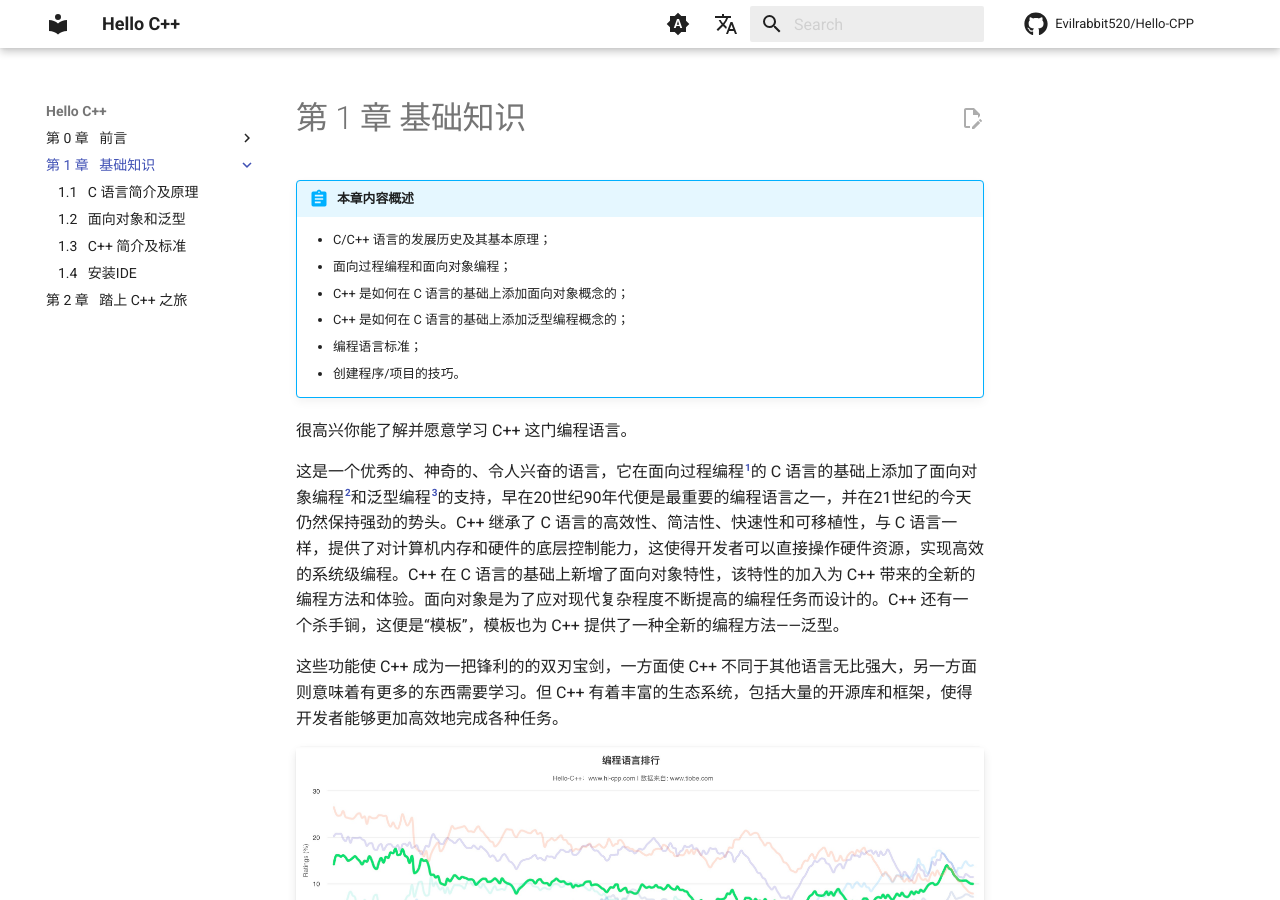
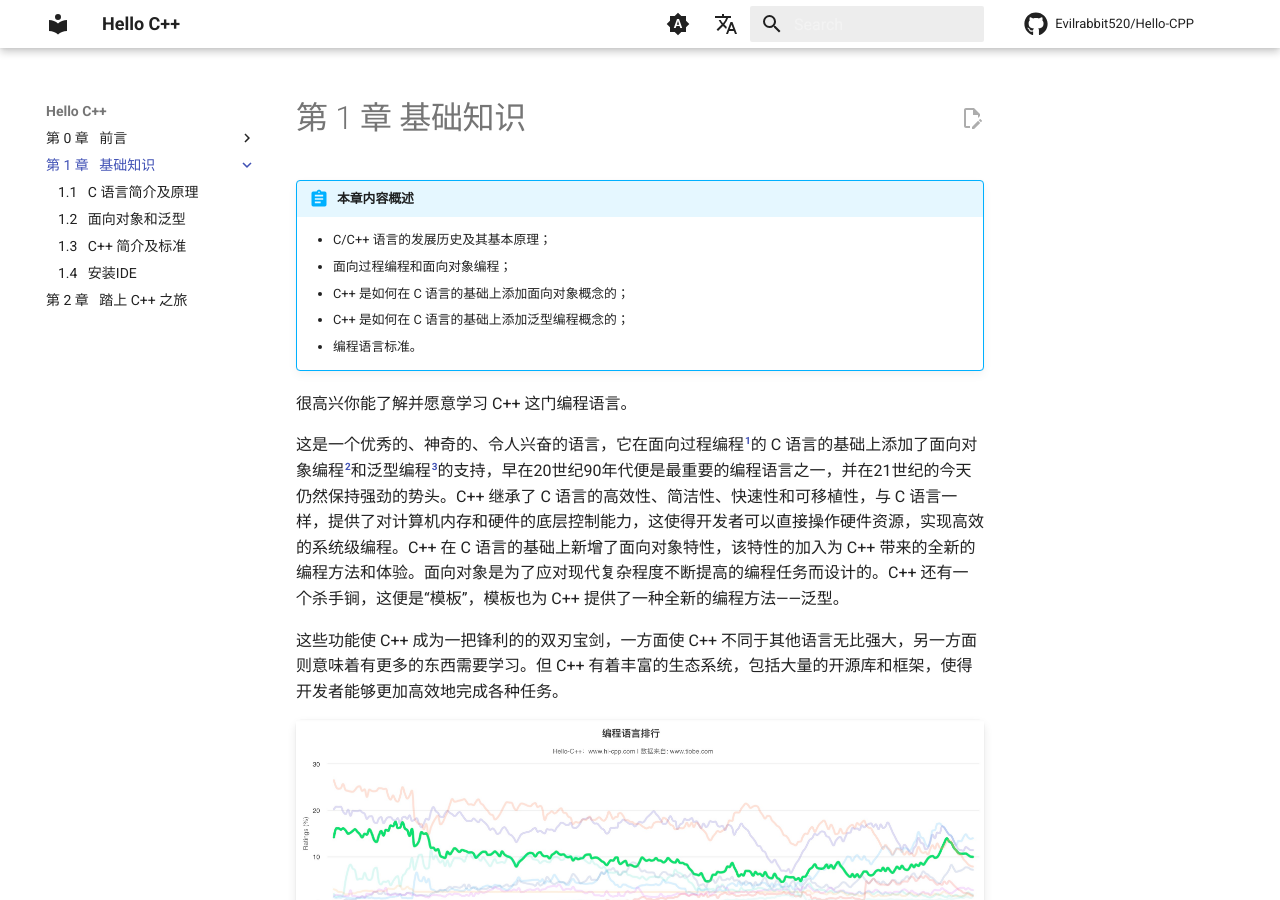
Before and after one commit to Evilrabbit520/Hello-CPP, an MkDocs documentation site: the page built from docs/BasicKnowledge/index.md, in a window 1280 px wide and 900 px high. Built offline with MkDocs 1.6.1 and Material for MkDocs 9.7.7, drawn with Linux system fonts in a browser that asks for light colours; comment, search, counter and statistics services are not loaded.

Commit message:
Revised the content of index.md in Chapter 1.

```diff
--- a/docs/BasicKnowledge/index.md
+++ b/docs/BasicKnowledge/index.md
@@ -10,8 +10,7 @@ comments: true
     - 面向过程编程和面向对象编程；
     - C++ 是如何在 C 语言的基础上添加面向对象概念的；
     - C++ 是如何在 C 语言的基础上添加泛型编程概念的；
-    - 编程语言标准；
-    - 创建程序/项目的技巧。
+    - 编程语言标准。
 
 很高兴你能了解并愿意学习 C++ 这门编程语言。
 
```
